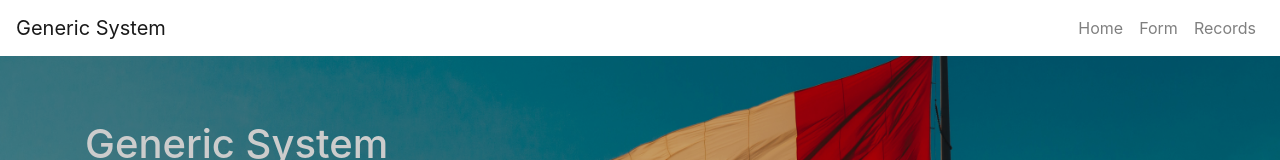
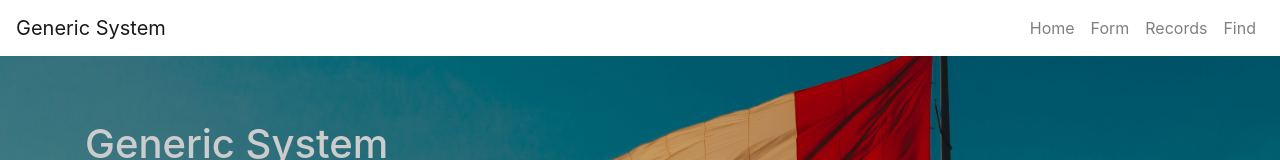
Before and after one commit to sara-sabr/poc-blockchain-example-client, a React (Create React App) app: page / in a window 1280 px wide. Shown: the top 160 px of the page. Built offline with nearby package versions, Linux system fonts and the light colour scheme.

Commit message:
added new page

```diff
--- a/src/components/NavigationBar.js
+++ b/src/components/NavigationBar.js
@@ -26,6 +26,7 @@ export const NavigationBar = () => (
                     <Nav.Item><Nav.Link href="/">Home</Nav.Link></Nav.Item>
                     <Nav.Item><Nav.Link href="/form">Form</Nav.Link></Nav.Item>
                     <Nav.Item><Nav.Link href="/records">Records</Nav.Link></Nav.Item>
+                    <Nav.Item><Nav.Link href="/find">Find</Nav.Link></Nav.Item>
                 </Nav>
             </Navbar.Collapse>
         </Navbar>
```
